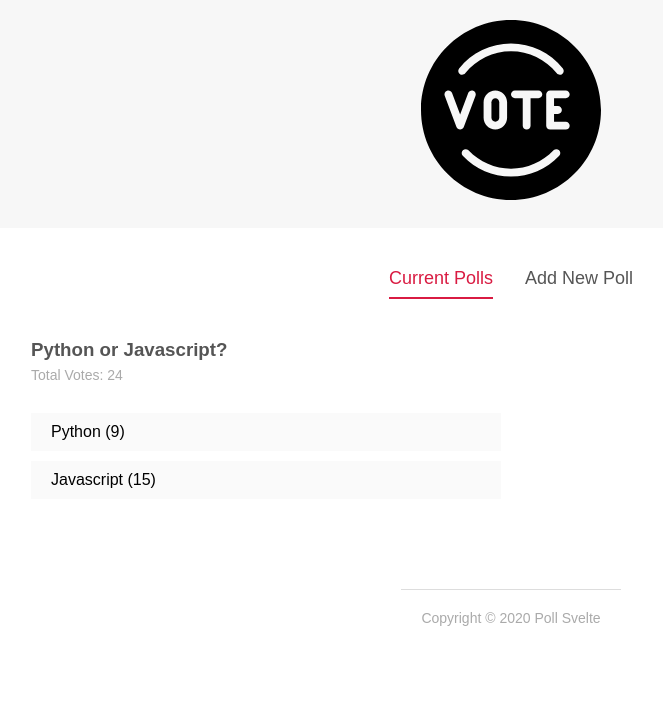
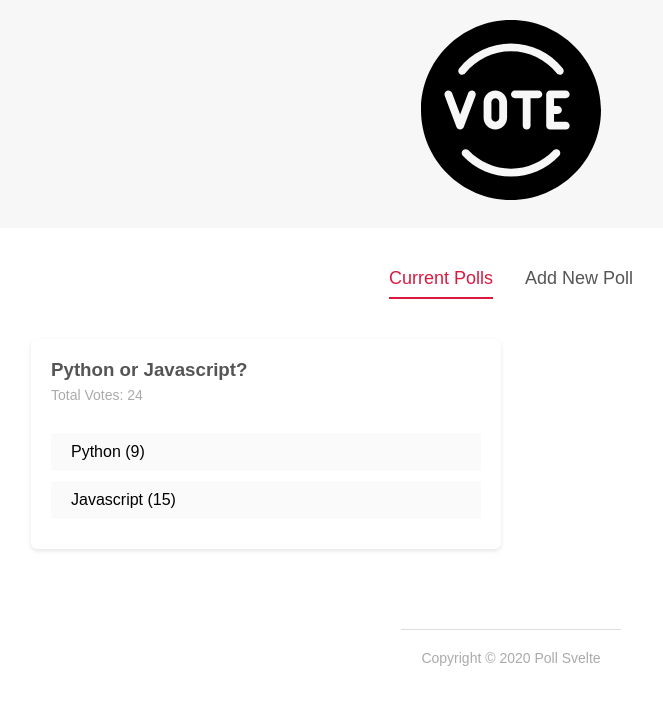
Before and after one commit to dking1342/svelte-intro, a Svelte app: page / in a window 1280 px wide. Shown: the top 704 px of the page, without its empty margins (129-792 px from the left). Built offline with nearby package versions, Linux system fonts and the light colour scheme.

Commit message:
created card component

```diff
--- /dev/null
+++ b/src/components/Card.svelte
@@ -0,0 +1,17 @@
+<script lang="ts">
+
+</script>
+
+<div class="card">
+  <slot></slot>
+</div>
+
+<style>
+  .card {
+    background-color: #fff;
+    padding:20px;
+    border-radius: 6px;
+    box-shadow: 0 2px 4px rgba(0, 0, 0, 0.1);
+
+  }
+</style>
--- a/src/components/PollDetails.svelte
+++ b/src/components/PollDetails.svelte
@@ -1,5 +1,6 @@
 <script lang="ts">
   import type { FormPollType } from "../tslib/FormTypes";
+import Card from "./Card.svelte";
 
 
 
@@ -8,6 +9,7 @@
   $: totalVotes = poll.votesA + poll.votesB;
 </script>
 
+<Card>
   <div class="poll">
     <h3>{poll.question}</h3>
     <p>Total Votes: {totalVotes}</p>
@@ -20,6 +22,7 @@
       <span>{poll.answerB} ({poll.votesB})</span>
     </div>
   </div>
+</Card>
 
 <style>
   h3 {
@@ -46,5 +49,3 @@
     padding:10px 20px;
   }
 </style>
-
-<!-- markup (zero or more items) goes here -->
```
Lines whose indentation alone changed are shown as unchanged.
